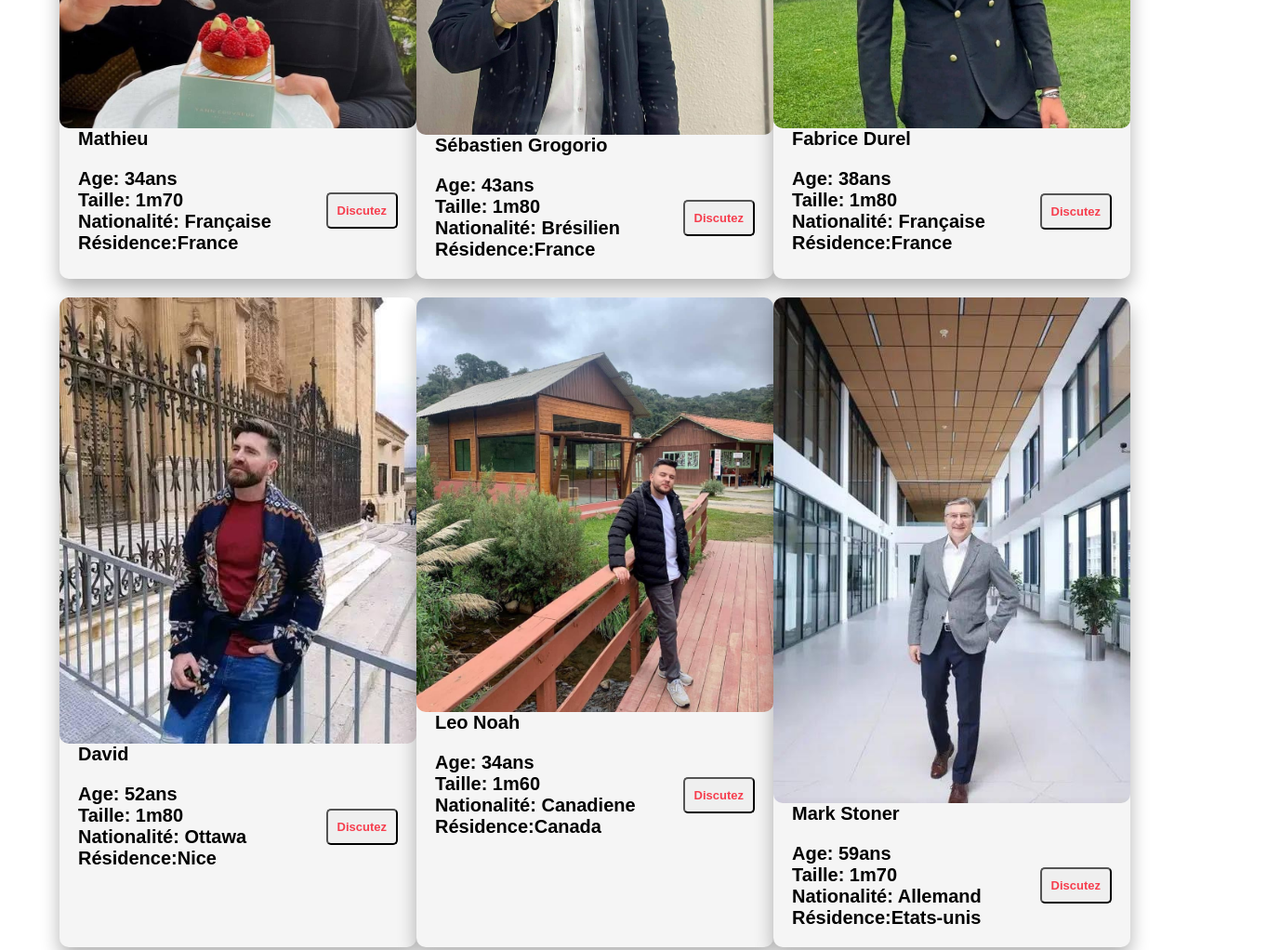
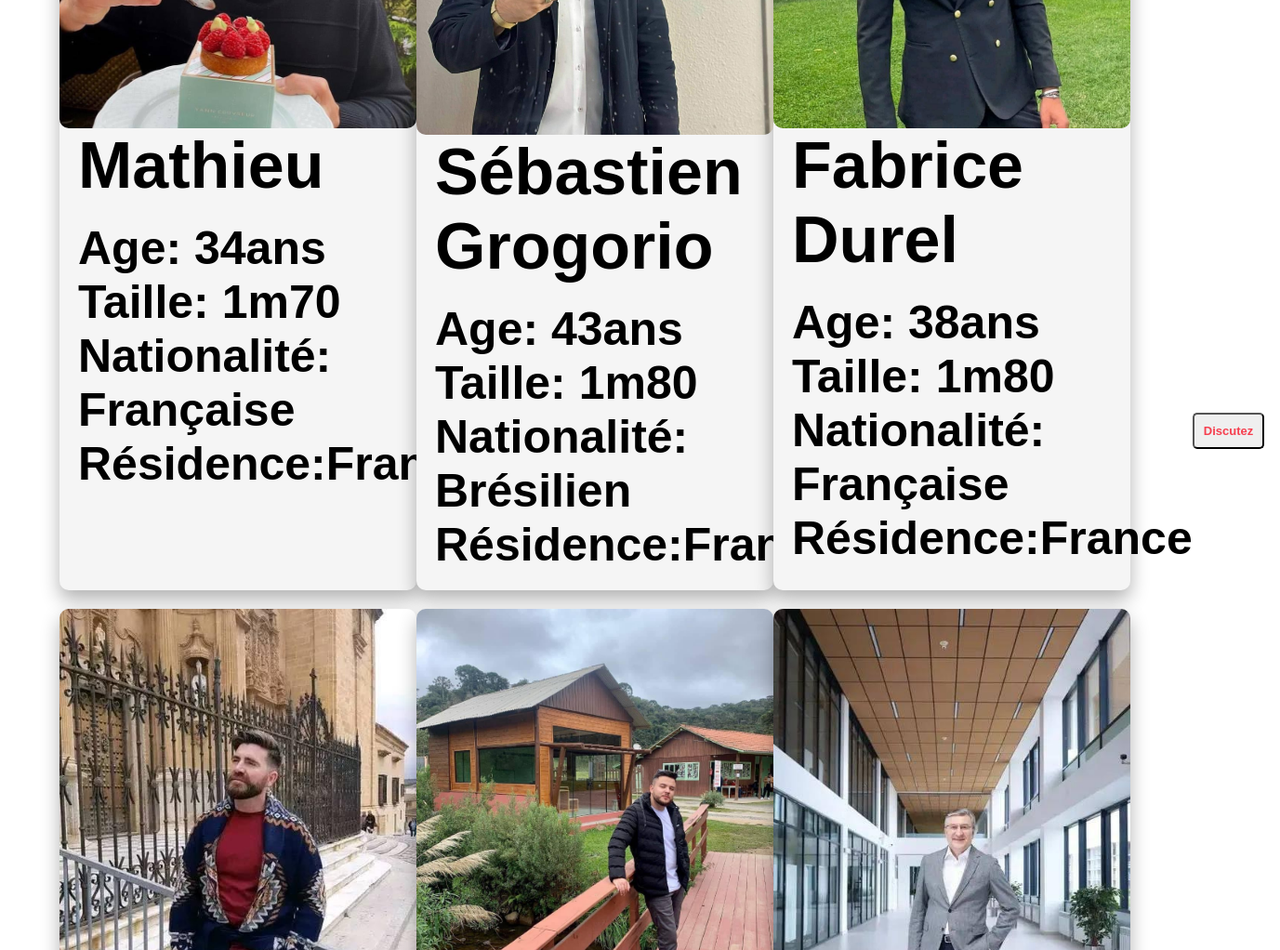
Before and after one commit to agencem/amm, a plain HTML site: page index.html in a window 1280 px wide. Shown: the part 740-1762 px from the top of the page at 93% size, 1377 px wide, since content can reach past the window. Drawn offline with Linux system fonts and the light colour scheme; files whose address does not match are found by name.

Commit message:
Update stylep.css

```diff
--- a/stylep.css
+++ b/stylep.css
@@ -153,7 +153,7 @@ img{
 }
 .produits .carte .titre{
 	font-weight: 900;
-	font-size: 20px;
+	font-size: 70px;
 	color: black;
 	padding: 0 20px;
 }
@@ -166,7 +166,7 @@ img{
 }
 .produits .carte .prix{
 	color: black;
-	font-size: 20px;
+	font-size: 50px;
 	font-weight: bold;
 }
 .produits .carte .achat{
```
